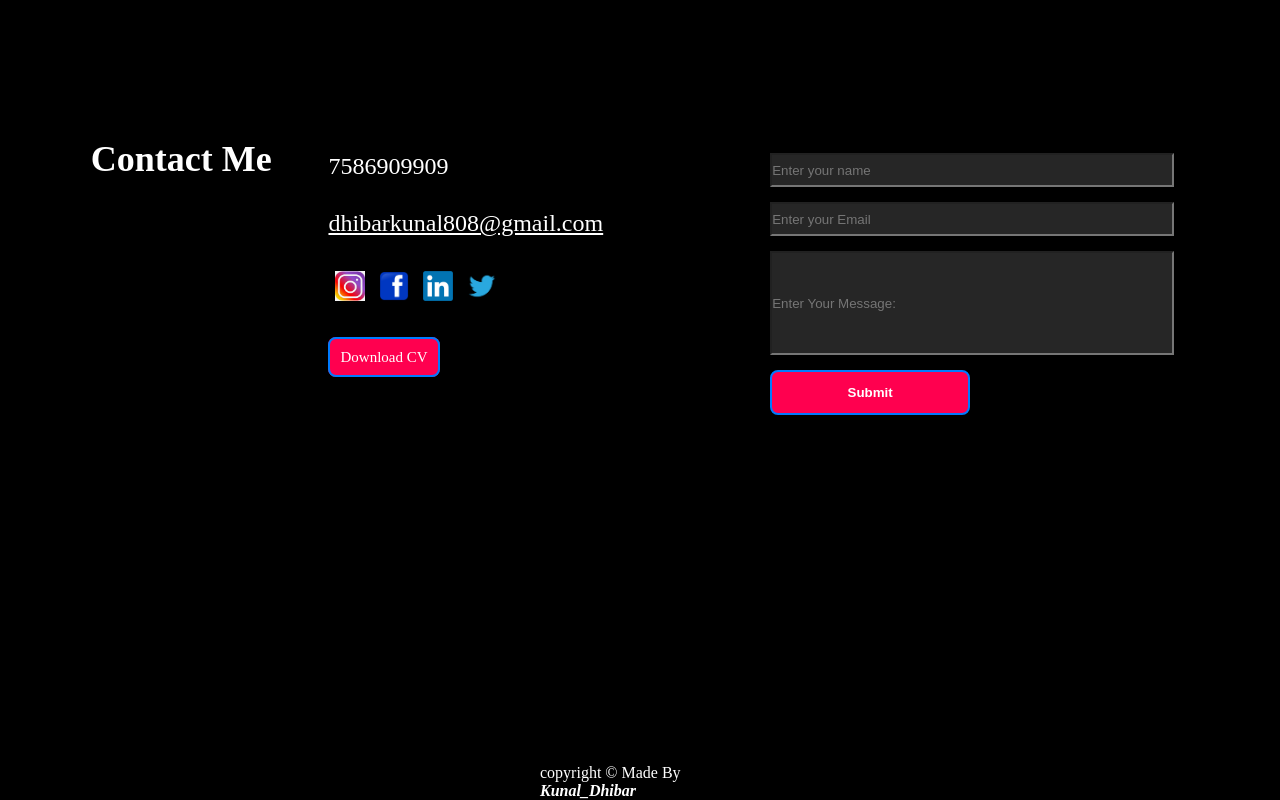
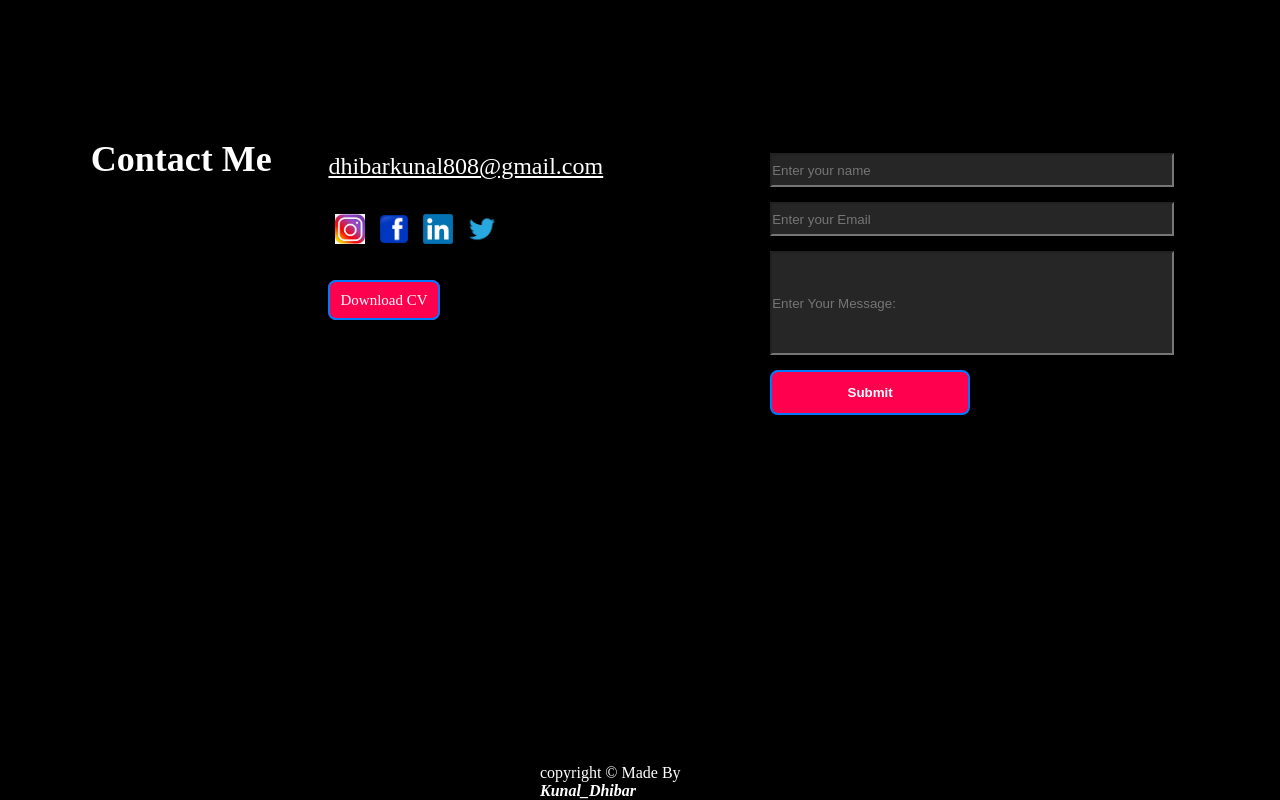
Before and after one commit to KunalDhibar7/MyPortfolio, a plain HTML site: page index.html in a window 1280 px wide. Shown: the part 3015-3815 px from the top of the page. Drawn offline with Linux system fonts and the light colour scheme.

Commit message:
Update index.html

```diff
--- a/index.html
+++ b/index.html
@@ -199,9 +199,9 @@
         </div>
         <div id="left">
 
-            <div id="mobno">
-                <p>7586909909</p>
-            </div>
+<!--             <div id="mobno">
+
+            </div> -->
 
             <div id="mail">
                 <a href="https://mail.google.com/mail/u/0/#inbox" target="_blank">dhibarkunal808@gmail.com</a>
```
